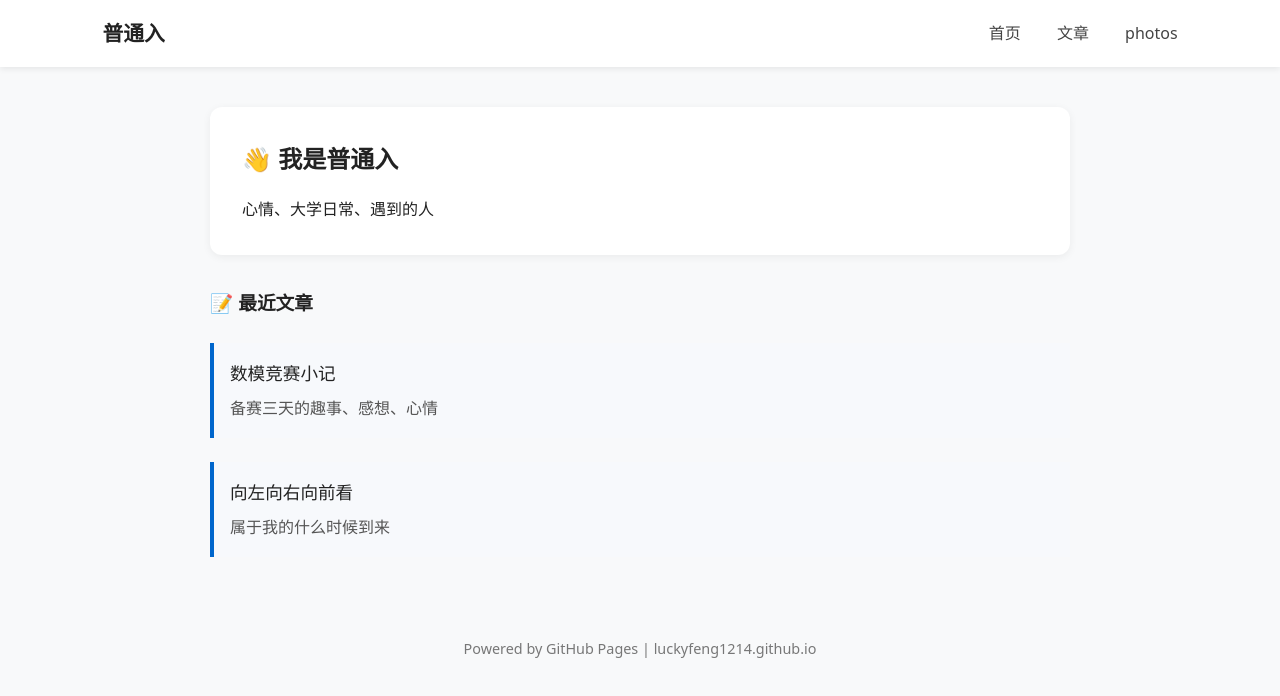
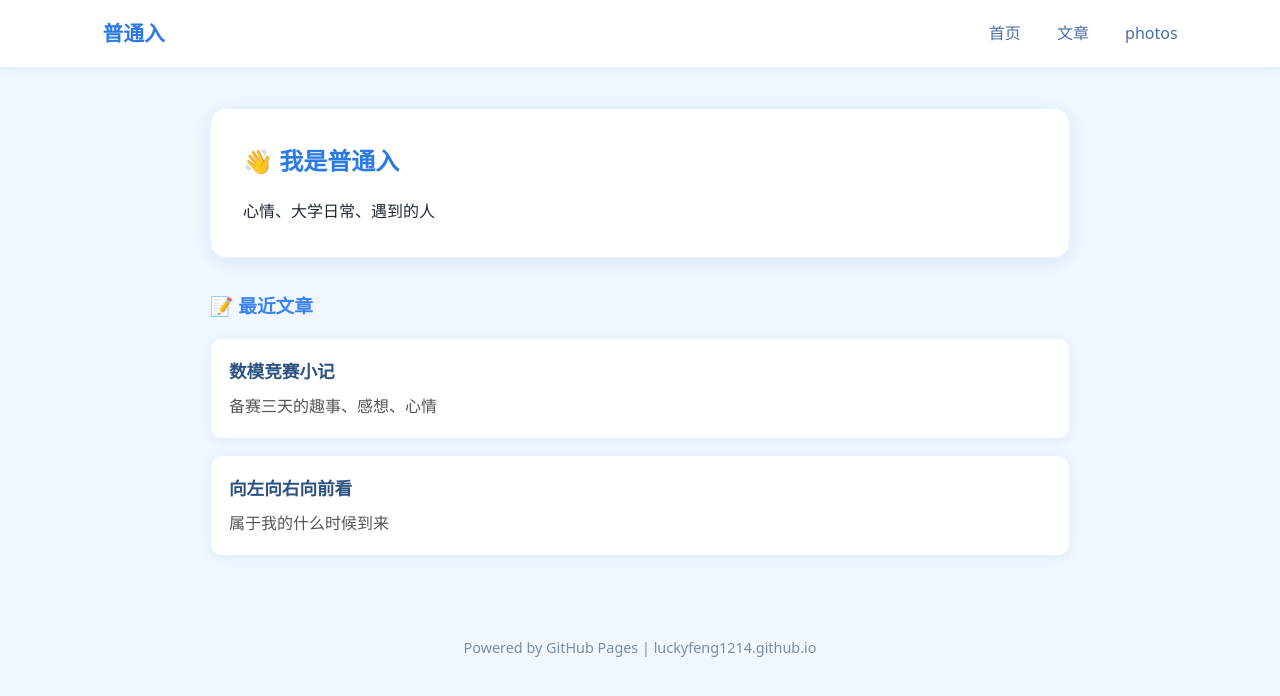
Before and after one commit to luckyfeng1214/luckyfeng1214.github.io, a plain HTML site: page index.html in a window 1280 px wide. Drawn offline with Linux system fonts and the light colour scheme.

Commit message:
改成淡蓝色清爽主题

```diff
--- a/index.html
+++ b/index.html
@@ -10,68 +10,97 @@
     padding: 0;
     box-sizing: border-box;
 }
+
 body {
     font-family: "Microsoft YaHei", system-ui, sans-serif;
-            background-color: #f8f9fa;
-            color: #222;
+    background-color: #f0f7ff;
+    color: #1f2937;
     line-height: 1.7;
 }
-        /* 顶部导航栏 */
+
 nav {
     background: #ffffff;
-            box-shadow: 0 2px 6px rgba(0,0,0,0.08);
+    box-shadow: 0 2px 8px rgba(180, 210, 240, 0.25);
     padding: 1rem 8%;
     display: flex;
     justify-content: space-between;
     align-items: center;
+    border-bottom: 1px solid #e0f0ff;
 }
+
 .blog-name {
     font-size: 1.3rem;
     font-weight: bold;
+    color: #2c7be5;
 }
+
 .nav-links a {
     margin-left: 2rem;
     text-decoration: none;
-            color: #444;
+    color: #4a6fa5;
 }
+
 .nav-links a:hover {
-            color: #0066cc;
+    color: #2c7be5;
 }
-        /* 主体容器 */
+
 .container {
     max-width: 900px;
     margin: 40px auto;
     padding: 0 20px;
 }
+
 .intro-card {
-            background: #fff;
+    background: #ffffff;
     padding: 32px;
-            border-radius: 12px;
-            box-shadow: 0 2px 8px rgba(0,0,0,0.06);
+    border-radius: 16px;
+    box-shadow: 0 4px 20px rgba(170, 200, 230, 0.35);
+    border: 1px solid #e6f3ff;
 }
+
 h2 {
     margin-bottom: 16px;
+    color: #2c7be5;
 }
+
+h3 {
+    margin-top: 32px;
+    margin-bottom: 16px;
+    color: #3b82f6;
+}
+
 .article-item {
-            margin-top:24px;
-            padding:16px;
-            border-left: 4px solid #0066cc;
-            background:#f7f9fc;
+    margin-top: 16px;
+    padding: 18px;
+    border-left: 4px solid #7ab6ff;
+    background: #ffffff;
+    border-radius: 12px;
+    box-shadow: 0 2px 12px rgba(170, 200, 230, 0.25);
+    border: 1px solid #e6f3ff;
 }
+
 .article-item a {
-            font-size:1.1rem;
-            color:#222;
-            text-decoration:none;
+    font-size: 1.1rem;
+    color: #2c5282;
+    text-decoration: none;
+    font-weight: 600;
 }
+
 .article-item a:hover {
-            color:#0066cc;
+    color: #2c7be5;
 }
+
+.article-item p {
+    margin-top: 6px;
+    color: #64748b;
+}
+
 footer {
-            text-align:center;
-            margin-top:60px;
-            padding:20px;
-            color:#777;
-            font-size:0.9rem;
+    text-align: center;
+    margin-top: 60px;
+    padding: 20px;
+    color: #7a8da8;
+    font-size: 0.9rem;
 }
     </style>
 </head>
```
Lines whose indentation alone changed are shown as unchanged.
